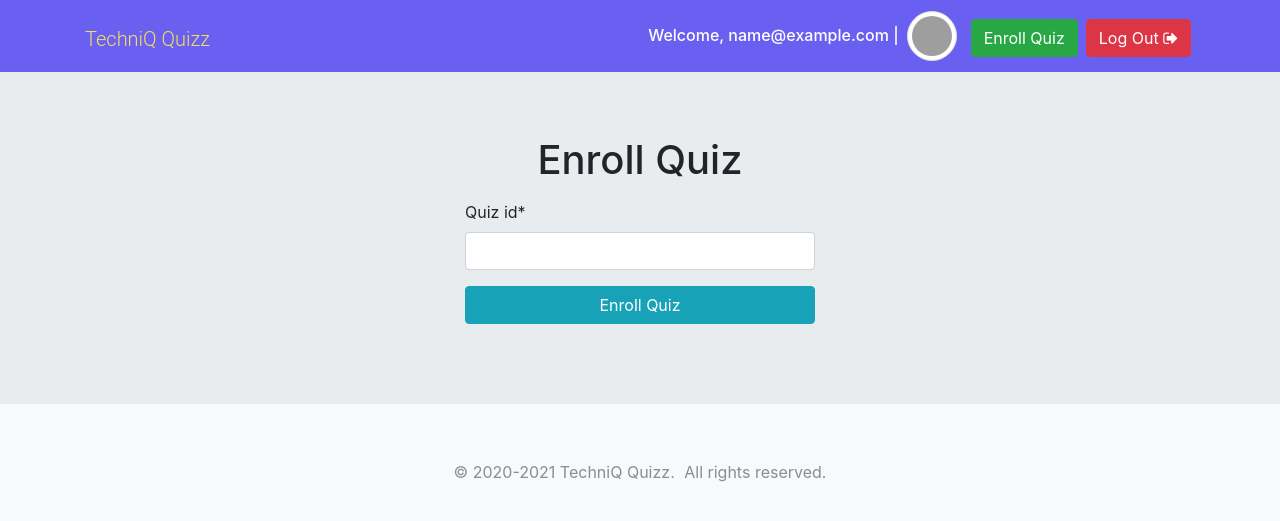
After one commit to kundanranka/quiz, a Django app: page /enroll/ in a window 1280 px wide. The commit adds this page. Shown: the top 521 px of the page. Run offline with Django 3.2, Linux system fonts and the light colour scheme; the visitor is signed in with stand-in values (Sample User, id 1); some libraries are stand-ins or nearby versions; grey boxes are pictures that could not be loaded.

Commit message:
added enrollment

```diff
--- a/buzzquiz/quiz/forms.py
+++ b/buzzquiz/quiz/forms.py
@@ -3,6 +3,7 @@ from django.contrib.auth.forms import UserCreationForm
 from django.contrib.auth import authenticate, get_user_model
 from django.utils.translation import gettext as _
 from django.contrib.auth.models import Group
+from .models import Quiz, QuizEnroll
 
 
 User = get_user_model()
@@ -86,3 +87,29 @@ class RegistrationFormInstructor(UserCreationForm):
         if not user.groups.filter(name="instructors").exists():
             user.groups.add(Group.objects.get(name="instructors"))
         return user
+
+
+class RegQuizenrolls(forms.Form):
+    quiz_id = forms.CharField(required=True)
+
+    class Meta:
+        model = QuizEnroll
+        fields = [
+            "quiz_id",
+        ]
+    def __init__(self, user, *args, **kwargs):
+        self.user = user
+        super(RegQuizenrolls, self).__init__(*args, **kwargs)
+
+    def save(self, commit=True):
+        enrollment = self.Meta.model(quiz_id=Quiz.objects.get(id=self.cleaned_data["quiz_id"]))
+        enrollment.student_id = self.user
+
+        if commit:
+            enrollment.save()
+
+        return enrollment
+    def clean_quiz_id(self):
+        if len(Quiz.objects.filter(id=self.cleaned_data["quiz_id"])) == 0:
+            raise forms.ValidationError("Quiz id doesn't exists")
+        return self.cleaned_data["quiz_id"]
--- a/buzzquiz/quiz/models.py
+++ b/buzzquiz/quiz/models.py
@@ -6,7 +6,6 @@ from django.contrib.auth.base_user import AbstractBaseUser
 from django.utils.translation import ugettext_lazy as _
 from django.utils import timezone
 from .manager import UserManager
-from django.utils.crypto import get_random_string
 from tinymce.models import HTMLField
 
 
@@ -44,7 +43,7 @@ class Users(AbstractBaseUser, PermissionsMixin):
 class Quiz(models.Model):
     createdBy = models.ForeignKey(Users, on_delete=models.CASCADE,related_name='quiz_createdBy')
     name = models.CharField(max_length=100,null=False,blank=False)
-    id = models.CharField(max_length=100,null=False,blank=False,primary_key=True,default=get_random_string(5))
+    id = models.CharField(max_length=100,null=False,blank=False,primary_key=True)
     description = models.CharField(max_length=500,null=False,blank=False)
     start_date = models.DateField()
     start_time = models.TimeField()
@@ -77,3 +76,12 @@ class Options(models.Model):
     class Meta:
         verbose_name = _('option')
         verbose_name_plural = _('options')
+
+
+class QuizEnroll(models.Model):
+    quiz_id = models.ForeignKey(Quiz, on_delete=models.CASCADE,related_name='quiz_id')
+    student_id = models.ForeignKey(Users, on_delete=models.CASCADE,related_name='student_id')
+
+    class Meta:
+        verbose_name = _('Enrollment')
+        verbose_name_plural = _('Enrollments')
--- a/buzzquiz/quiz/urls.py
+++ b/buzzquiz/quiz/urls.py
@@ -13,5 +13,5 @@ urlpatterns = [
     url(r'^logout/', views.logout_view, name='logout'),
     url(r'^register/', views.register_student, name='register'),
     url(r'^register-instructor/', views.register_instructor, name='register-instructor'),
-
+    url(r'^enroll/', views.RegQuizenroll, name='enroll'),
 ]
--- a/buzzquiz/quiz/views.py
+++ b/buzzquiz/quiz/views.py
@@ -5,7 +5,7 @@ from django.core.exceptions import ObjectDoesNotExist
 from django.http import Http404
 
 from .models import Questions
-from .forms import RegistrationFormInstructor, UserLoginForm, RegistrationFormStudent
+from .forms import RegQuizenrolls, RegistrationFormInstructor, UserLoginForm, RegistrationFormStudent
 from django.contrib.auth.decorators import user_passes_test
 
 def home(request):
@@ -64,3 +64,16 @@ def register_instructor(request):
 def logout_view(request):
     logout(request)
     return redirect('/')
+
+@login_required()
+def RegQuizenroll(request):
+    title = "Enroll Quiz"
+    if request.method == 'POST':
+        form = RegQuizenrolls(request.user,request.POST)
+        if form.is_valid():
+            form.save()
+            return redirect('/')
+    else:
+        form = RegQuizenrolls(request.user)
+    context = {'form': form, 'title': title}
+    return render(request, 'quiz/enroll.html', context=context)
--- a/buzzquiz/static/css/main.css
+++ b/buzzquiz/static/css/main.css
@@ -15,7 +15,7 @@
 
         @media (prefers-color-scheme: dark) {
             :root {
-                --primary: #7c76bd;
+               --primary: #6960f1;
                --default-button-bg: #080456;
                --header-bg: #6960f1;
            }
--- a/buzzquiz/templates/base.html
+++ b/buzzquiz/templates/base.html
@@ -36,7 +36,9 @@
                 <a href="{% url 'quiz:login' %}" class="btn btn-info mt-1"><i class="fa fa-sign-in" aria-hidden="true"></i> Log In</a> {% else %}
                 <h6 class="text-white mt-2 mr-2">Welcome, {{ request.user.email }} | </h6>
                 <img src="https://avatars.dicebear.com/api/miniavs/{{request.user.email}}.svg" class="img-thumbnail rounded"> {% if request.user.is_instructor %}
-                <a href="{% url 'admin:quiz_quiz_add' %}" class="btn btn-success mt-1 mx-1">Add Quiz<i class="" aria-hidden="true"></i></a> {% endif %}
+                <a href="{% url 'admin:quiz_quiz_add' %}" class="btn btn-success mt-1 mx-1">Add Quiz<i class="" aria-hidden="true"></i></a>
+                {% else %} <a href="{% url 'quiz:enroll' %}" class="btn btn-success mt-1 mx-1">Enroll Quiz<i class="" aria-hidden="true"></i></a>{% endif %}
+
                 <a href="{% url 'quiz:logout' %}" class="btn btn-danger mt-1 mx-1">Log Out <i class="fa fa-sign-out" aria-hidden="true"></i></a> {% endif %}
             </div>
         </div>
--- /dev/null
+++ b/buzzquiz/templates/quiz/enroll.html
@@ -0,0 +1,17 @@
+{% extends 'base.html' %} {% load crispy_forms_tags %} {% block title %} TechniQ Quizz | {{ title }} {% endblock title %} {% block content %} {% if request.user.is_active %}
+
+<div class="jumbotron jumbotron-fluid">
+    <div class="container">
+        <div class="row">
+            <div class="col-12 col-sm-8 col-md-6 col-lg-4 offset-sm-2 offset-md-3 offset-lg-4">
+                <h1 class="mb-3 text-center">{{title}}</h1>
+                <form class="mb-3" method="POST" action="">
+                    {% csrf_token %} {{form|crispy}}
+                    <input type="submit" class="btn btn-info btn-block mb-3" value="{{  title }}">
+                </form>
+            </div>
+        </div>
+    </div>
+</div>
+
+{% endif %} {% endblock content %}
```
Lines whose indentation alone changed are shown as unchanged.
